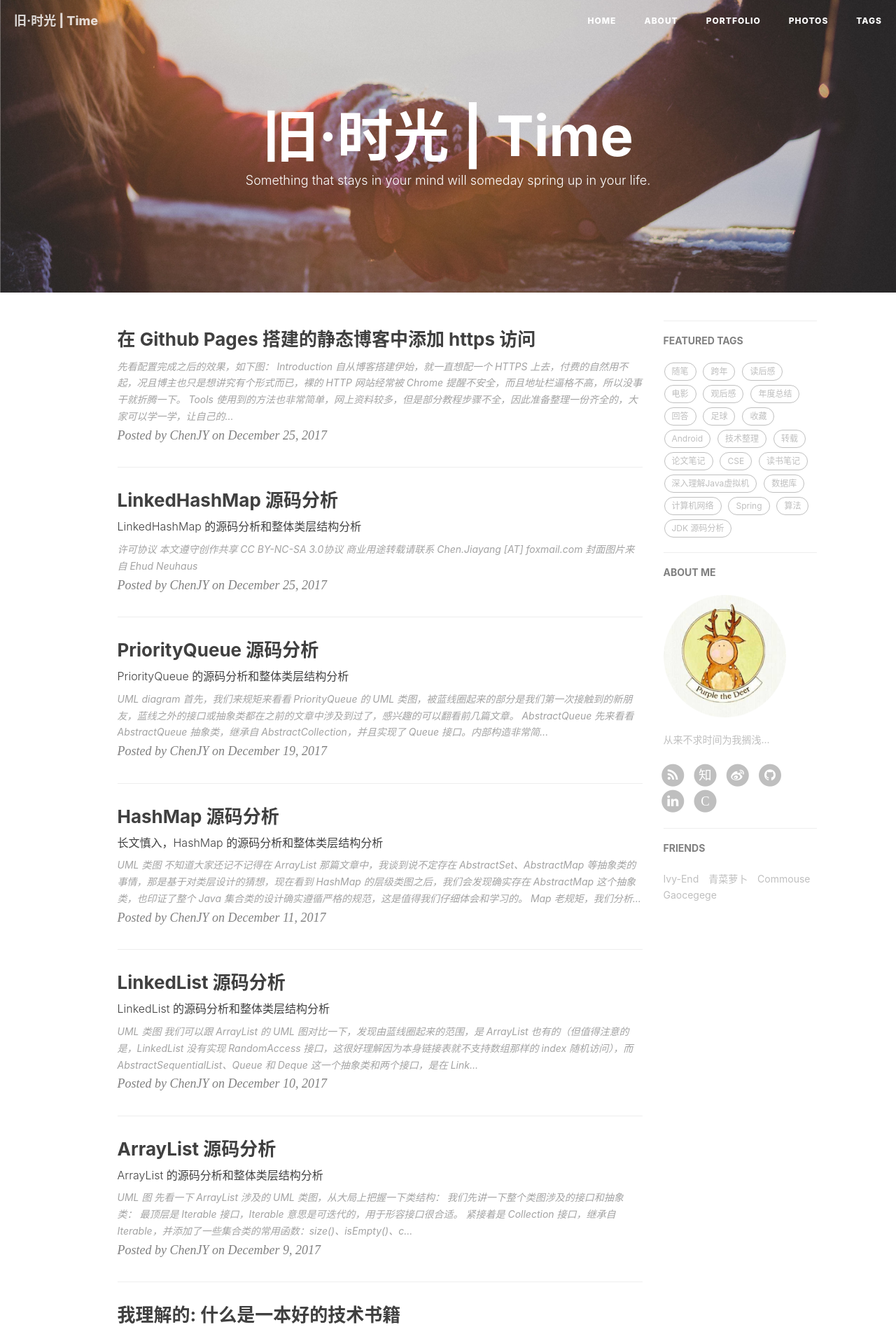
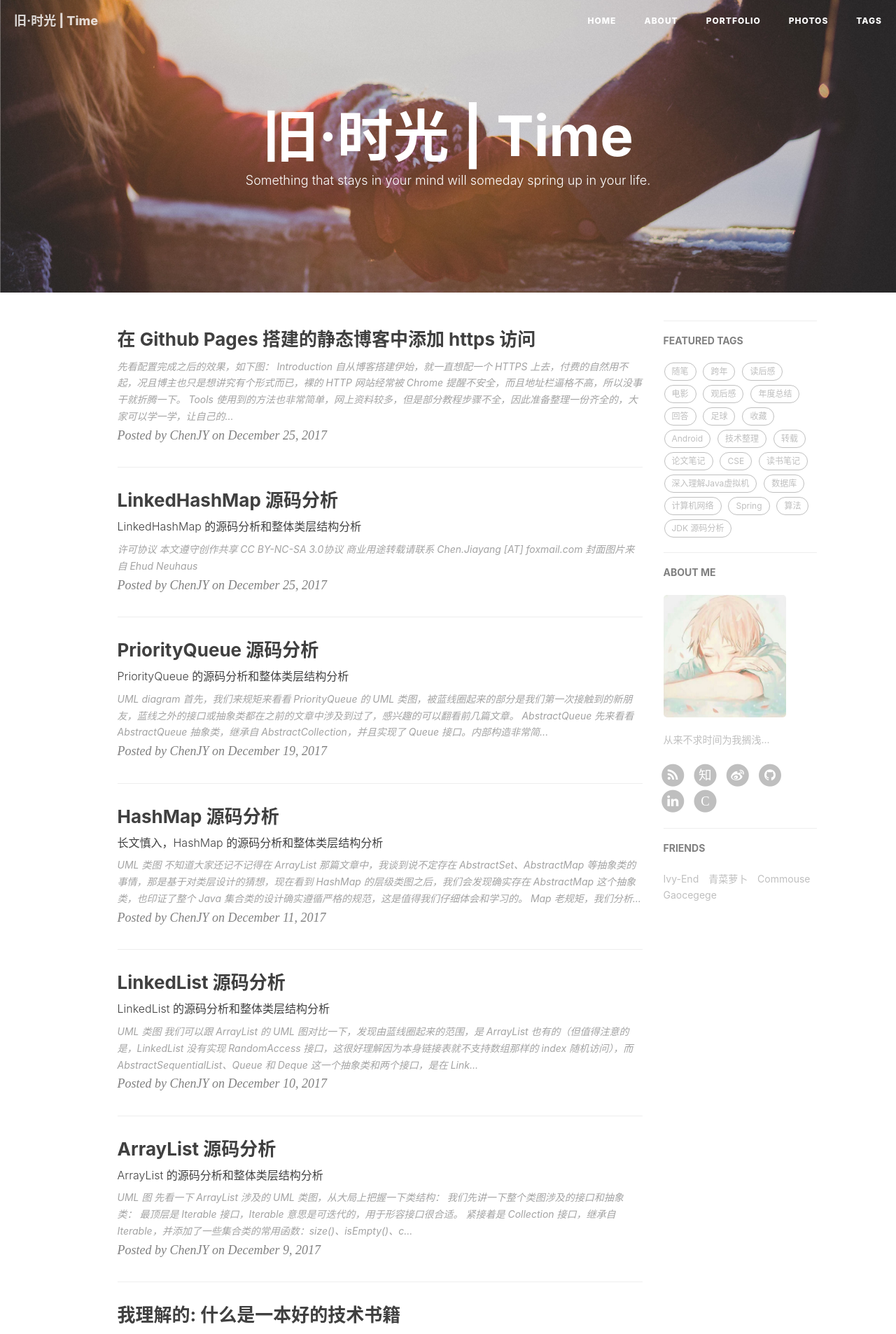
Before and after one commit to jiayangchen/jiayangchen.github.io, a Jekyll site: the page built from index.html, in a window 1280 px wide. Shown: the top 1906 px of the page at 70% size. Built offline with Jekyll 4.4.1, drawn with Linux system fonts in a browser that asks for light colours; nearby versions of some CDN libraries; the list of posts is cut into pages by our own code; comment, search, counter and statistics services are not loaded.

Commit message:
update blog addhttps

```diff
--- a/_config.yml
+++ b/_config.yml
@@ -64,7 +64,7 @@ ba_track_id: 57bc9aa8fa52f13b45b8480cacb9cc67
 # Sidebar settings
 sidebar: true                           # whether or not using Sidebar.
 sidebar-about-description: "从来不求时间为我搁浅..."
-sidebar-avatar: /img/avatar.png      # use absolute URL, seeing it's used in both `/` and `/about/`
+sidebar-avatar: /img/avatar.jpeg      # use absolute URL, seeing it's used in both `/` and `/about/`
 
 
 
--- a/portfolio/index.html
+++ b/portfolio/index.html
@@ -16,8 +16,8 @@ layout: default
 	<body>
 		<div class="container" style="margin:0;padding:0;width:100%;">
 			<header>
-				<img width="190" height="190" src="images/avatar.png">
-				<!--<h3>Projects</h3>-->
+				<img width="190" height="190" src="images/avatar.jpeg">
+				<h4>Projects</h4>
 			</header>
 			<div class="main">
 				<ul class="cbp_tmtimeline">
```
Also changed, not shown: img/avatar-chen.jpg (deleted), img/avatar.jpeg (added), img/avatar.png (deleted), img/favicon.ico, portfolio/images/avatar.jpeg (added), portfolio/images/avatar.png (deleted).
